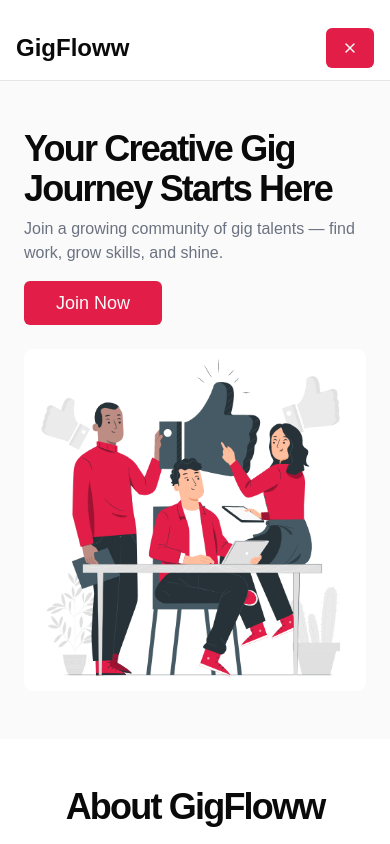
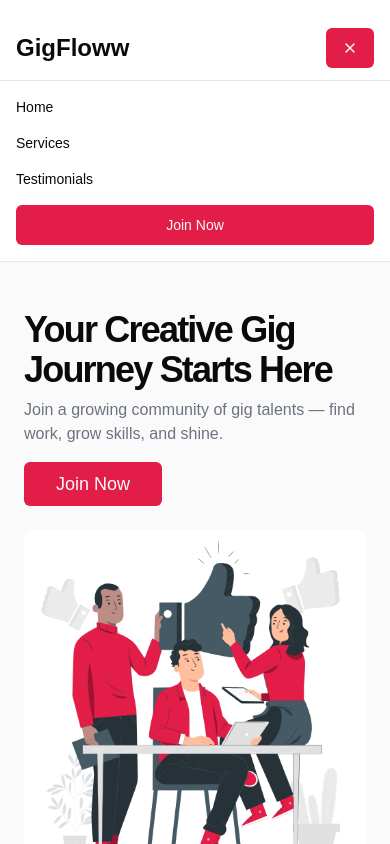
Before and after one commit to Mrigank118/GigFloww_Assigment_App, a Next.js app: page / in a window 390 px wide. Both pictures are taken after a click on the button "Toggle menu". Shown: the top 844 px of the page. Built offline with nearby package versions, Linux system fonts and the light colour scheme.

Commit message:
Hamburger Update

```diff
--- a/components/navigation.tsx
+++ b/components/navigation.tsx
@@ -14,12 +14,18 @@ export function Navigation() {
         <Link href="/" className="flex items-center gap-2">
           <span className="text-2xl font-bold">GigFloww</span>
         </Link>
+
+        {/* Desktop Navigation */}
         <nav className="hidden md:flex items-center gap-6">
           <Link href="/" className="text-sm font-medium hover:underline underline-offset-4">
             Home
           </Link>
+
           <div className="relative group">
-            <Link href="#" className="text-sm font-medium hover:underline underline-offset-4 flex items-center gap-1">
+            <Link
+              href="#"
+              className="text-sm font-medium hover:underline underline-offset-4 flex items-center gap-1"
+            >
               Services
               <svg
                 xmlns="http://www.w3.org/2000/svg"
@@ -48,28 +54,43 @@ export function Navigation() {
               </Link>
             </div>
           </div>
-          <Link href="#" className="text-sm font-medium hover:underline underline-offset-4">
+
+          <Link href="#testimonials" className="text-sm font-medium hover:underline underline-offset-4">
             Testimonials
           </Link>
+
           <Button className="bg-rose-600 hover:bg-rose-700">Join Now</Button>
         </nav>
-        <Button variant="ghost" size="icon" className="md:hidden" onClick={() => setIsMenuOpen(!isMenuOpen)}>
+
+        {/* Hamburger Icon */}
+        <Button
+          variant="ghost"
+          size="icon"
+          className="md:hidden"
+          onClick={() => setIsMenuOpen(!isMenuOpen)}
+        >
           {isMenuOpen ? <X className="h-6 w-6" /> : <Menu className="h-6 w-6" />}
           <span className="sr-only">Toggle menu</span>
         </Button>
       </div>
+
+      {/* Mobile Navigation Menu */}
       {isMenuOpen && (
-        <div className="container md:hidden">
-          <nav className="hidden md:flex items-center gap-6">
+        <div className="md:hidden bg-white border-t">
+          <nav className="flex flex-col gap-4 px-4 py-4">
             <Link href="/" className="text-sm font-medium hover:underline underline-offset-4">
               Home
             </Link>
-            {/* ... other links ... */}
+            <Link href="#services" className="text-sm font-medium hover:underline underline-offset-4">
+              Services
+            </Link>
+            <Link href="#testimonials" className="text-sm font-medium hover:underline underline-offset-4">
+              Testimonials
+            </Link>
             <Link href="#register">
-              <Button className="bg-rose-600 hover:bg-rose-700">Join Now</Button>
+              <Button className="bg-rose-600 hover:bg-rose-700 w-full">Join Now</Button>
             </Link>
           </nav>
-
         </div>
       )}
     </header>
```
